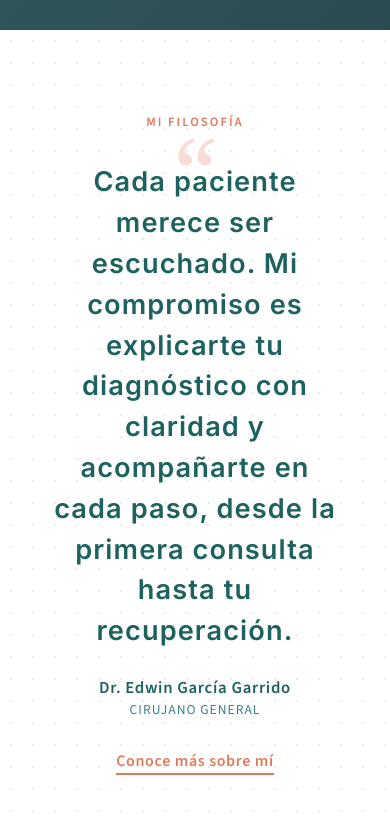
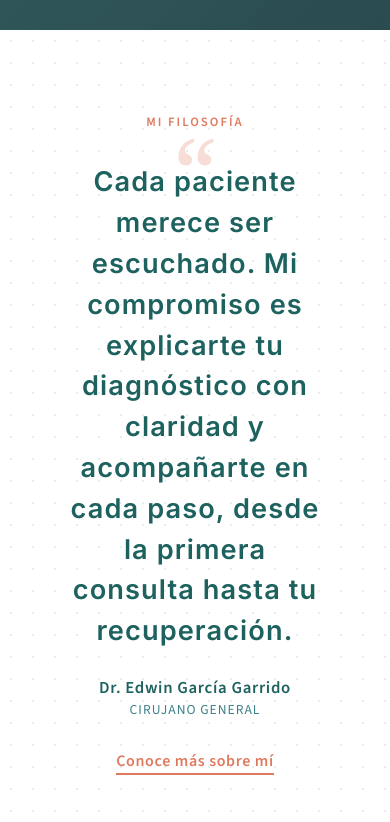
Before and after one commit to GaleyMa/dr-garcia-web, a React (Vite) app: page / in a window 390 px wide. Shown: the part 1162-1984 px from the top of the page. Built offline with nearby package versions, Linux system fonts and the light colour scheme; grey boxes are pictures that could not be loaded.

Commit message:
Fix global horizontal content spacing

```diff
--- a/src/index.css
+++ b/src/index.css
@@ -53,8 +53,18 @@ a {
 }
 
 .contenedor {
-  max-width: 1000px;
+  width: 100%;
+  max-width: 1064px;
   margin: 0 auto;
+  padding-left: 2rem;
+  padding-right: 2rem;
+}
+
+@media (max-width: 768px) {
+  .contenedor {
+    padding-left: 1.25rem;
+    padding-right: 1.25rem;
+  }
 }
 
 .tituloSeccion {
```
